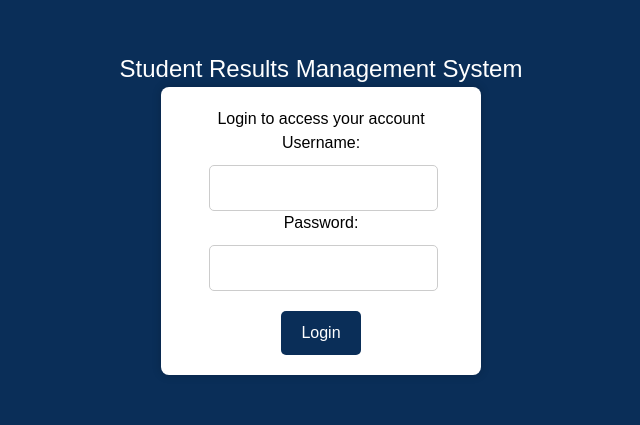
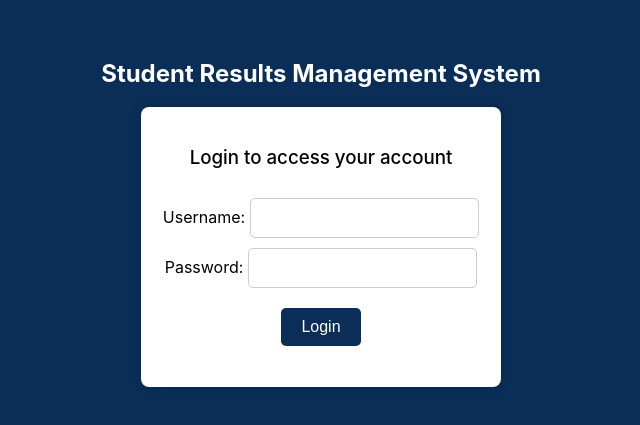
Before and after one commit to mirembe-mariam/srms-frontend, a React (Create React App) app: page /login in a window 1280 px wide. Shown: the part 187-612 px from the top of the page, without its empty margins (319-959 px from the left). Built offline with nearby package versions, Linux system fonts and the light colour scheme; the HTML template or start-up script is replaced by a standard one.

Commit message:
dashboard page

```diff
--- a/src/index.css
+++ b/src/index.css
@@ -1,13 +1,15 @@
 @import url('https://fonts.googleapis.com/css2?family=Comfortaa&family=Libre+Baskerville&family=Lora&family=Montserrat&family=Nunito&display=swap');
 
 body {
-  margin: 0;
-  font-family: Arial, Helvetica, sans-serif;
+   margin: 0;
+  font-family: -apple-system, BlinkMacSystemFont, 'Segoe UI', 'Roboto', 'Oxygen',
+    'Ubuntu', 'Cantarell', 'Fira Sans', 'Droid Sans', 'Helvetica Neue',
+    sans-serif;
   -webkit-font-smoothing: antialiased;
   -moz-osx-font-smoothing: grayscale;
-  overflow: hidden;
 }
 
-@tailwind base;
-@tailwind components;
-@tailwind utilities;
+code {
+  font-family: source-code-pro, Menlo, Monaco, Consolas, 'Courier New',
+    monospace;
+}
```
